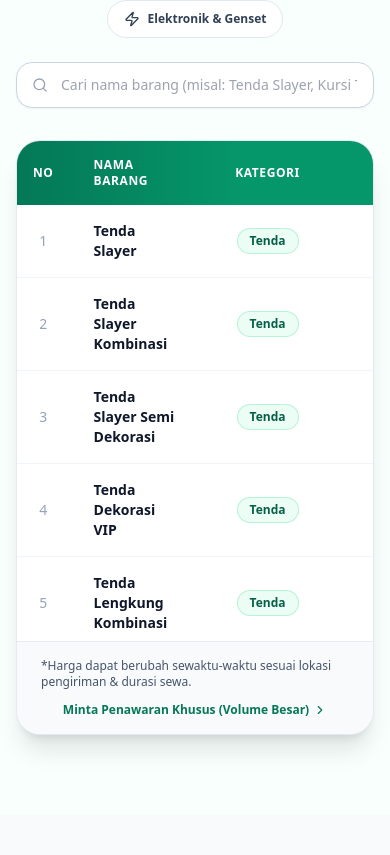
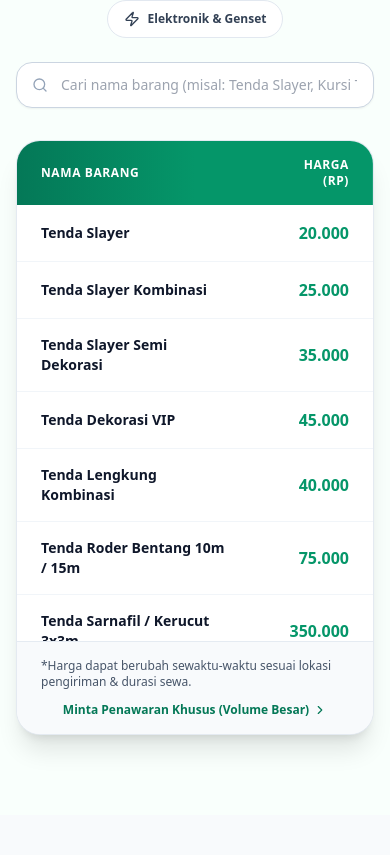
Before and after one commit to fahril168/website-tomitomi, a Next.js app: page / in a window 390 px wide. Shown: the part 4489-5344 px from the top of the page. Built offline with nearby package versions, Linux system fonts and the light colour scheme.

Commit message:
feat: add interactive PricingSection component with category filtering and search functionality

```diff
--- a/components/PricingSection.tsx
+++ b/components/PricingSection.tsx
@@ -111,9 +111,9 @@ export const PricingSection: React.FC = () => {
               {/* Table Header */}
               <thead>
                 <tr className="bg-gradient-to-r from-emerald-700 via-emerald-600 to-emerald-600 text-white text-xs sm:text-sm uppercase tracking-wider sticky top-0 z-10">
-                  <th className="py-4 px-4 sm:px-6 font-bold w-16 text-center">No</th>
+                  <th className="py-4 px-4 sm:px-6 font-bold w-16 text-center hidden sm:table-cell">No</th>
                   <th className="py-4 px-6 font-bold">Nama Barang</th>
-                  <th className="py-4 px-6 font-bold text-center">Kategori</th>
+                  <th className="py-4 px-6 font-bold text-center hidden sm:table-cell">Kategori</th>
                   <th className="py-4 px-6 font-bold text-right">Harga (Rp)</th>
                 </tr>
               </thead>
@@ -127,7 +127,7 @@ export const PricingSection: React.FC = () => {
                       className="hover:bg-emerald-50/50 transition-colors group"
                     >
                       {/* No */}
-                      <td className="py-4 px-4 sm:px-6 text-center font-medium text-slate-400 group-hover:text-emerald-700">
+                      <td className="py-4 px-4 sm:px-6 text-center font-medium text-slate-400 group-hover:text-emerald-700 hidden sm:table-cell">
                         {index + 1}
                       </td>
 
@@ -137,7 +137,7 @@ export const PricingSection: React.FC = () => {
                       </td>
 
                       {/* Kategori Badge */}
-                      <td className="py-4 px-6 text-center">
+                      <td className="py-4 px-6 text-center hidden sm:table-cell">
                         <span className="inline-block px-3 py-1 bg-emerald-50 text-emerald-800 border border-emerald-200/80 rounded-full text-xs font-semibold">
                           {item.category}
                         </span>
```
